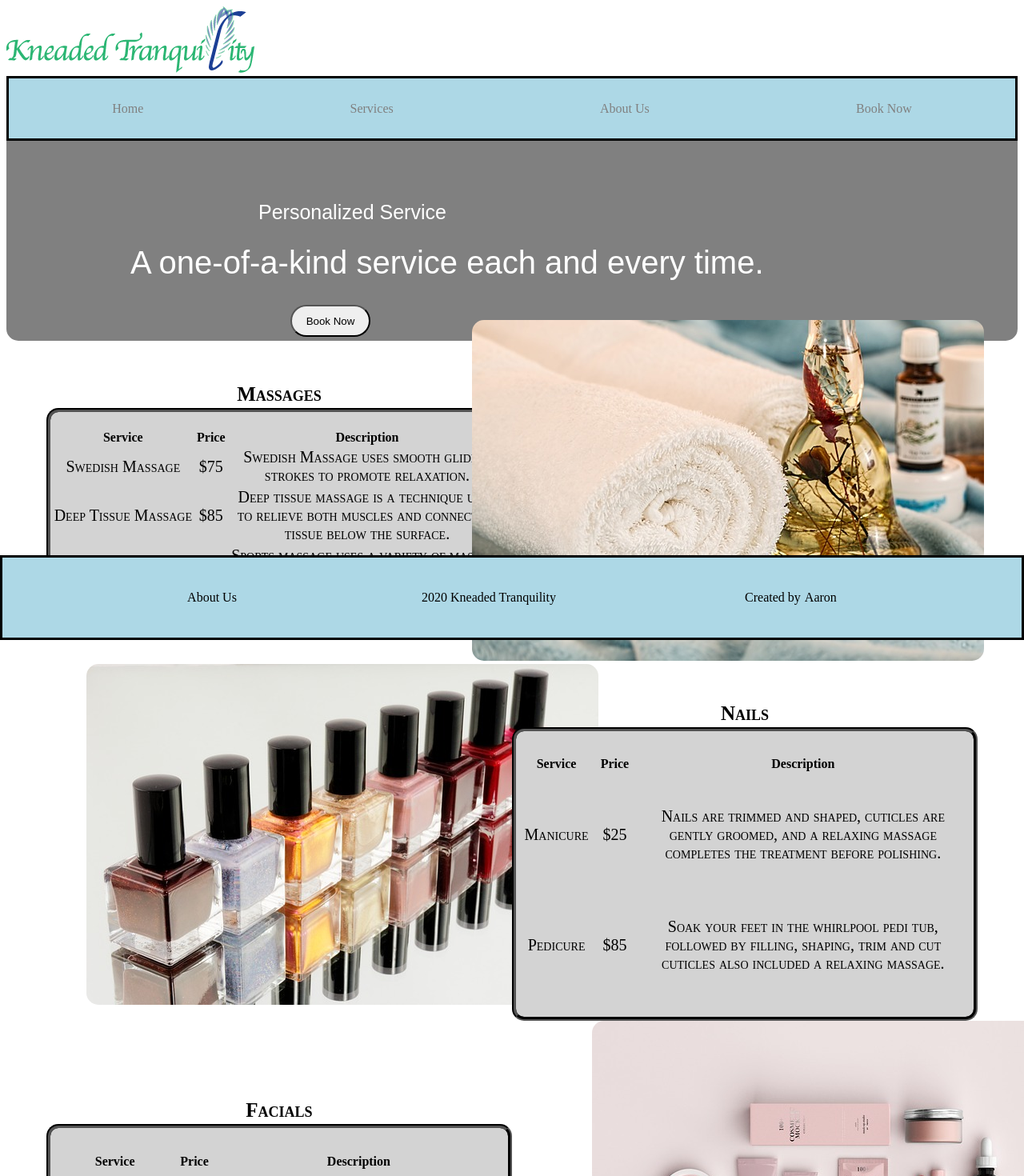
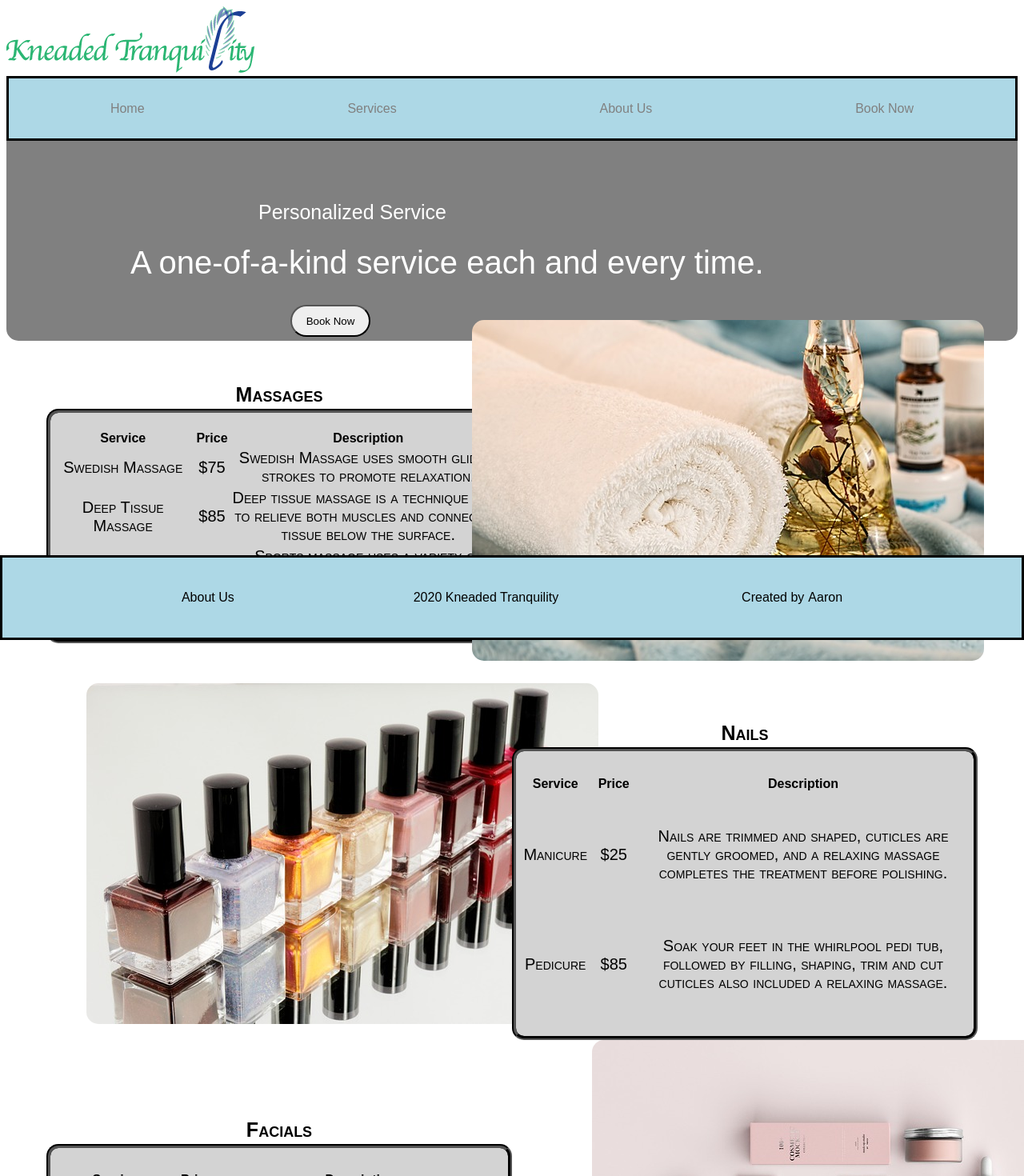
Before and after one commit to acyg2212/KneadedTranquility, a React (Create React App) app in the folder client/: page /services in a window 1280 px wide. Shown: the top 1470 px of the page at 80% size. Built offline with nearby package versions, Linux system fonts and the light colour scheme.

Commit message:
font style all uniform

```diff
--- a/client/src/index.css
+++ b/client/src/index.css
@@ -1,6 +1,11 @@
 #root{
     padding-bottom: 100px;
 }
+
+a {
+    font-family: sans-serif;
+}
+
 .navbar{
     background-color: lightblue;
     height: 75px;
@@ -18,6 +23,7 @@
   text-decoration: none;
   padding: 2px 1px 0;
   color: grey;
+  font-family: sans-serif;
 }
 
 
@@ -47,6 +53,7 @@ p{
     margin-bottom: 50px;
     margin-left: 15px;
     margin-right: 15px;
+    font-family: sans-serif;
 }
 
 .home-container__picture-container{
@@ -81,6 +88,7 @@ p{
 
 h4{
     margin-bottom: 5px;
+    font-family: sans-serif;
 }
 
 .cards{
@@ -120,11 +128,13 @@ footer{
     text-align: center;
     display: inline;
     margin-right: 5px;
+    font-family: sans-serif;
 
 }
 
 .footer-link{
     display: inline;
+    font-family: sans-serif;
 }
 
 form{
@@ -148,11 +158,16 @@ form{
 h3{
     text-align: center;
     margin-bottom: 15px;
+    font-family: sans-serif;
 }
 
 .errors{
     color: red;
     padding-right: 10px;
+}
+
+h1{
+    font-family: sans-serif;
 }
 
 .form-p{
@@ -394,7 +409,7 @@ select{
     position: absolute;
     left: 300px;
     top: 50px;
-    font-family: fantasy;
+    font-family: sans-serif;
     font-size: 25px;
 }
 
@@ -403,7 +418,7 @@ select{
     position: absolute;
     left:140px;
     top: 90px;
-    font-family: fantasy;
+    font-family: sans-serif;
     font-size: 40px;
 }
 
@@ -416,6 +431,7 @@ select{
     left: 355px;
     outline: none;
     transition: all .2s ease-in-out;
+
 }
 
 .services-page-booknow:hover {
@@ -468,6 +484,7 @@ caption{
     padding-top: 20px;
     padding-bottom: 20px;
     border: black groove 5px;
+    font-family: sans-serif;
 }
 
 .nails-table{
@@ -479,6 +496,7 @@ caption{
     padding-bottom: 20px;
     margin-top: 95px;
     border: black groove 5px;
+    font-family: sans-serif;
 }
 
 .facials-table{
@@ -490,6 +508,7 @@ caption{
     margin-left: 50px;
     margin-top: 95px;
     border: black groove 5px;
+    font-family: sans-serif;
 }
 
 .manicure-picture{
@@ -520,10 +539,16 @@ a:hover{
     border-bottom: lightgray 1px solid;
     color: lightblue;
     text-shadow: 1px 1px 2px black;
+    font-family: sans-serif;
 }
 
 .about-us-h4{
     text-decoration: none;
     color: lightblue;
     text-shadow: 1px 1px 2px black;
+    font-family: sans-serif;
 }
+
+.about-us-p{
+    font-family: sans-serif;
+}
```
